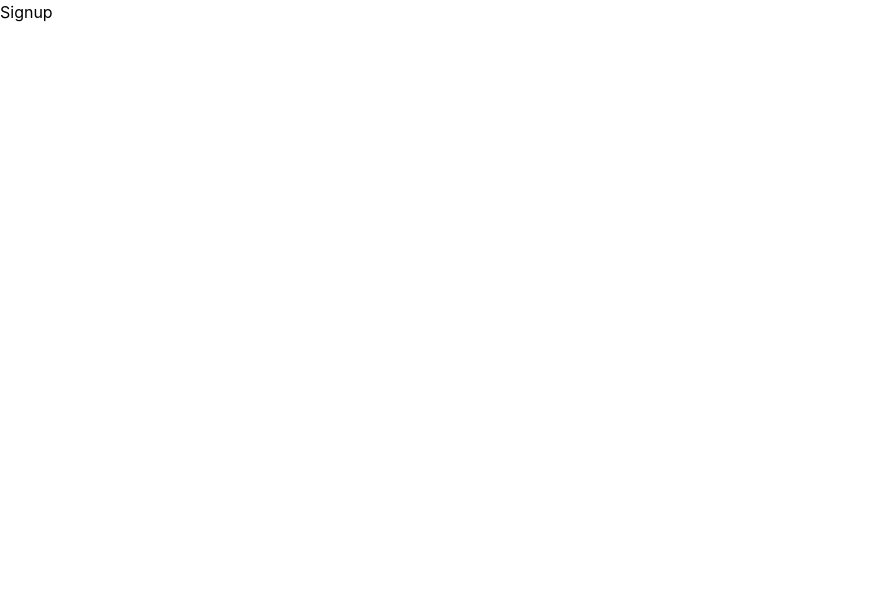
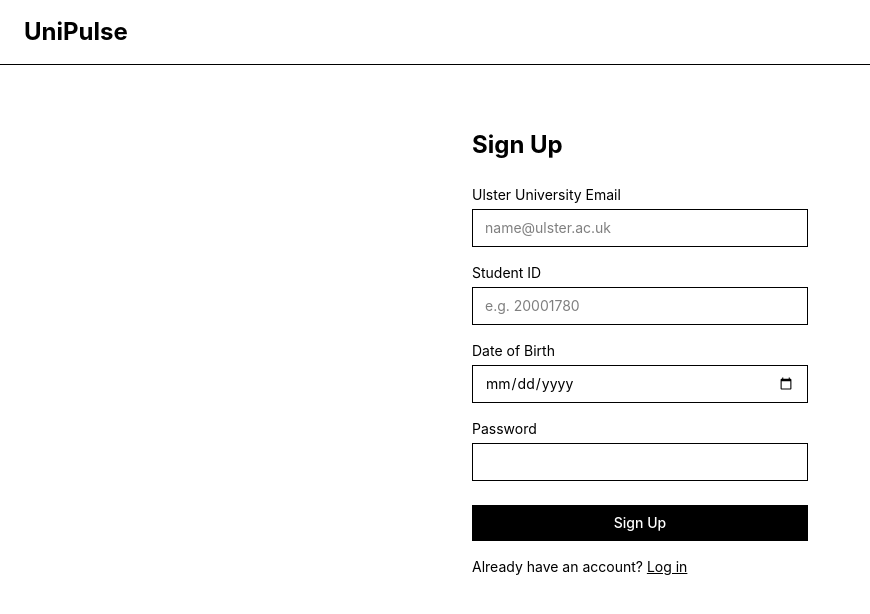
Before and after one commit to parwatpandit/unipulse, a React (Vite) app in the folder frontend/: page /signup in a window 1280 px wide. Shown: the top 614 px of the page, without its empty margins (0-870 px from the left). Built offline with nearby package versions, Linux system fonts and the light colour scheme.

Commit message:
feat: add signup page

```diff
--- a/frontend/src/pages/Signup.tsx
+++ b/frontend/src/pages/Signup.tsx
@@ -1 +1,99 @@
-export default function Signup() { return <div>Signup</div> }
+import { useState } from 'react'
+import { useNavigate, Link } from 'react-router-dom'
+import api from '../utils/api'
+
+function Signup() {
+  const navigate = useNavigate()
+  const [email, setEmail] = useState('')
+  const [studentId, setStudentId] = useState('')
+  const [dob, setDob] = useState('')
+  const [password, setPassword] = useState('')
+  const [error, setError] = useState('')
+  const [success, setSuccess] = useState('')
+
+  const handleSignup = async () => {
+    setError('')
+    setSuccess('')
+    try {
+      await api.post('/auth/signup', {
+        email,
+        student_id: studentId,
+        dob,
+        password,
+      })
+      setSuccess('Account created. Please check your email to verify your account.')
+    } catch (err: any) {
+      setError(err.response?.data?.detail || 'Signup failed')
+    }
+  }
+
+  return (
+    <div className="min-h-screen bg-white">
+      <div className="border-b px-6 py-4">
+        <span className="text-2xl font-bold">UniPulse</span>
+      </div>
+
+      <div className="max-w-sm mx-auto px-6 py-16">
+        <h1 className="text-2xl font-bold mb-6">Sign Up</h1>
+
+        {error && <p className="text-red-600 mb-4">{error}</p>}
+        {success && <p className="text-green-600 mb-4">{success}</p>}
+
+        <div className="mb-4">
+          <label className="block mb-1 text-sm">Ulster University Email</label>
+          <input
+            type="email"
+            value={email}
+            onChange={(e) => setEmail(e.target.value)}
+            className="w-full border px-3 py-2 text-sm"
+            placeholder="name@ulster.ac.uk"
+          />
+        </div>
+
+        <div className="mb-4">
+          <label className="block mb-1 text-sm">Student ID</label>
+          <input
+            type="text"
+            value={studentId}
+            onChange={(e) => setStudentId(e.target.value)}
+            className="w-full border px-3 py-2 text-sm"
+            placeholder="e.g. 20001780"
+          />
+        </div>
+
+        <div className="mb-4">
+          <label className="block mb-1 text-sm">Date of Birth</label>
+          <input
+            type="date"
+            value={dob}
+            onChange={(e) => setDob(e.target.value)}
+            className="w-full border px-3 py-2 text-sm"
+          />
+        </div>
+
+        <div className="mb-6">
+          <label className="block mb-1 text-sm">Password</label>
+          <input
+            type="password"
+            value={password}
+            onChange={(e) => setPassword(e.target.value)}
+            className="w-full border px-3 py-2 text-sm"
+          />
+        </div>
+
+        <button
+          onClick={handleSignup}
+          className="w-full bg-black text-white py-2 text-sm font-medium"
+        >
+          Sign Up
+        </button>
+
+        <p className="mt-4 text-sm">
+          Already have an account? <Link to="/login" className="underline">Log in</Link>
+        </p>
+      </div>
+    </div>
+  )
+}
+
+export default Signup
```
